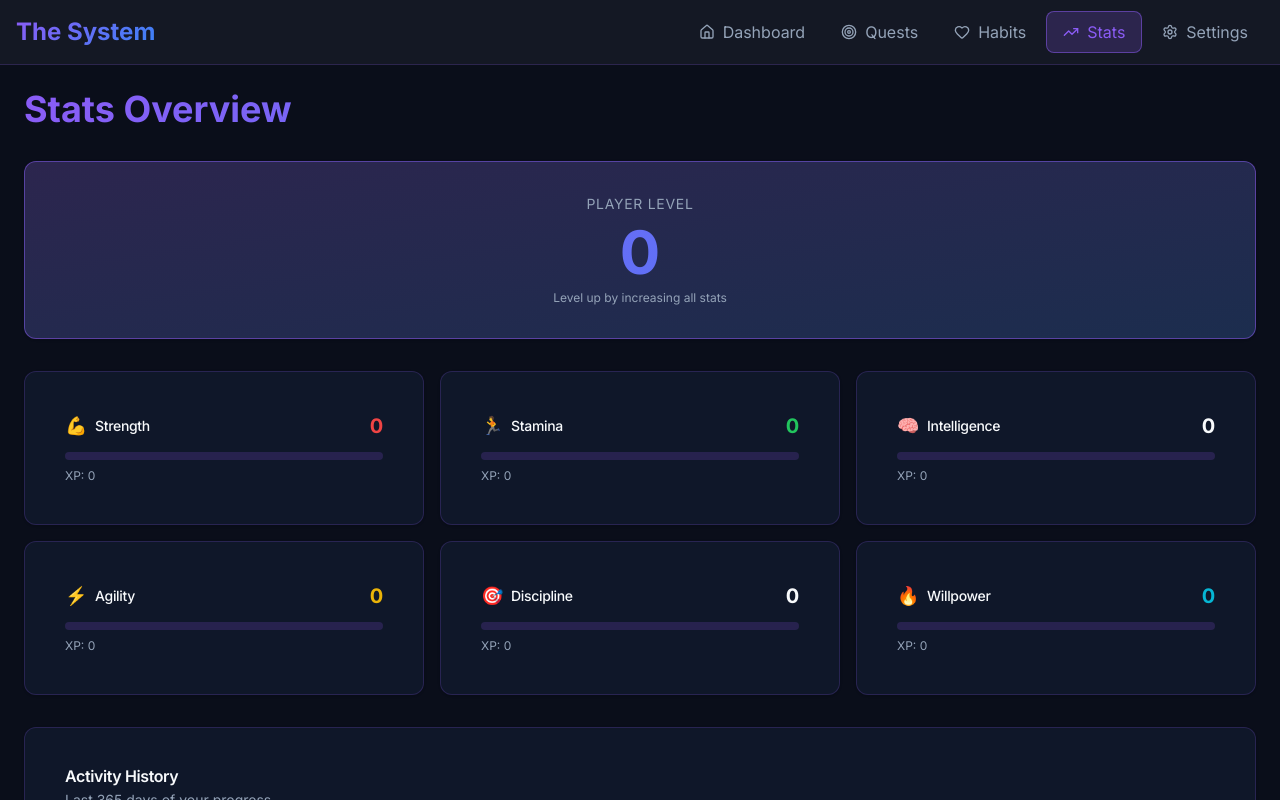
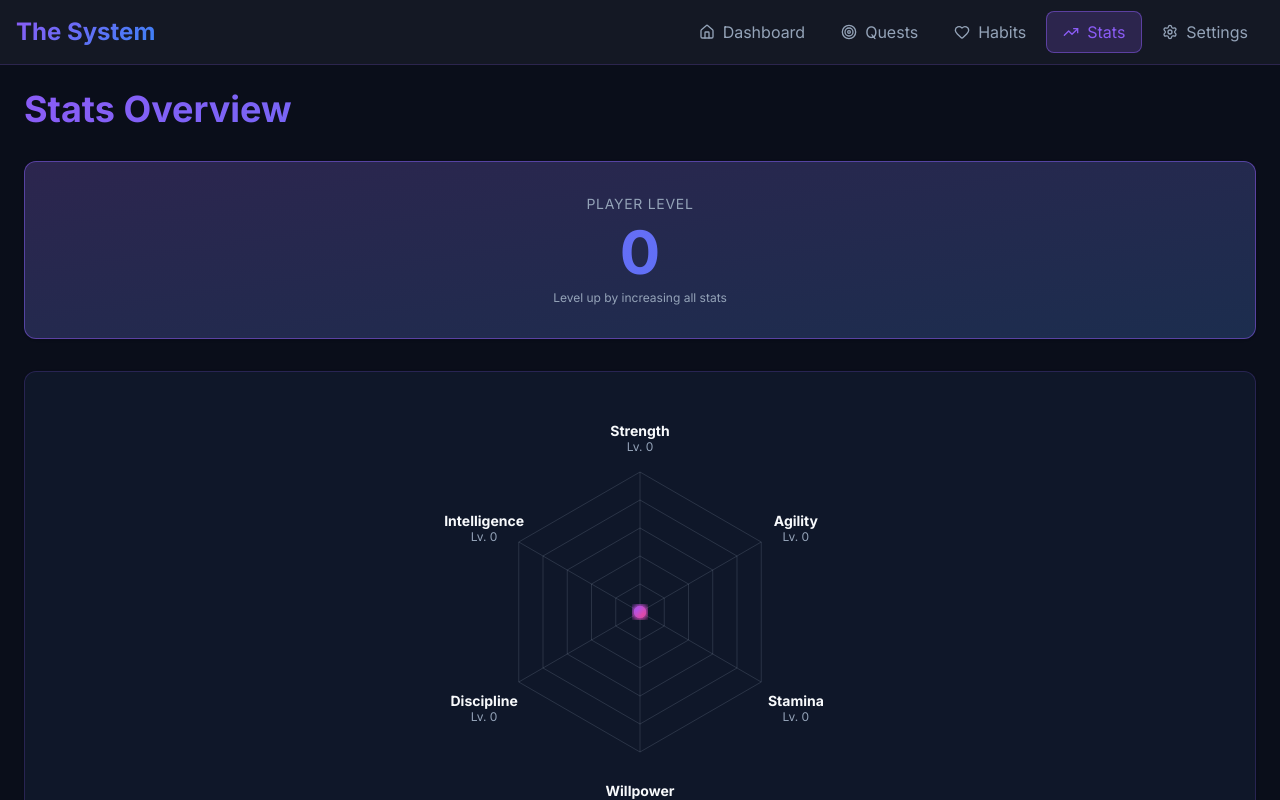
Before and after one commit to NerminVej/The_System, a Next.js app: page /stats in a window 1280 px wide. Shown: the top 800 px of the page. Built offline with nearby package versions, Linux system fonts and the light colour scheme.

Commit message:
add: hexagonial shape stat dstirbutiion

```diff
--- a/src/app/stats/page.tsx
+++ b/src/app/stats/page.tsx
@@ -3,6 +3,7 @@
 import { useStatsStore } from '@/store';
 import { StatCard } from '@/components/stats/StatCard';
 import { PlayerLevel } from '@/components/stats/PlayerLevel';
+import { StatsRadarChart } from '@/components/stats/StatsRadarChart';
 import { ActivityHeatmap } from '@/components/heatmap/ActivityHeatmap';
 import { Card, CardContent, CardHeader, CardTitle } from '@/components/ui/card';
 
@@ -14,6 +15,8 @@ export default function StatsPage() {
       <h1 className="text-4xl font-bold gradient-text">Stats Overview</h1>
 
       <PlayerLevel level={playerLevel} />
+
+      <StatsRadarChart stats={stats} />
 
       <div className="grid md:grid-cols-3 gap-4">
         <StatCard
--- /dev/null
+++ b/src/components/stats/StatsRadarChart.tsx
@@ -0,0 +1,235 @@
+'use client';
+
+import { PlayerStats } from '@/types';
+import { Card } from '@/components/ui/card';
+
+interface StatsRadarChartProps {
+  stats: PlayerStats;
+}
+
+export function StatsRadarChart({ stats }: StatsRadarChartProps) {
+  const size = 400;
+  const center = size / 2;
+  const maxRadius = size * 0.35;
+  const numLevels = 5;
+
+  // Order of stats for the hexagon (clockwise from top)
+  const statOrder: Array<keyof PlayerStats> = [
+    'strength',
+    'agility',
+    'stamina',
+    'willpower',
+    'discipline',
+    'intelligence',
+  ];
+
+  const statLabels = {
+    strength: 'Strength',
+    stamina: 'Stamina',
+    intelligence: 'Intelligence',
+    agility: 'Agility',
+    discipline: 'Discipline',
+    willpower: 'Willpower',
+  };
+
+  // Calculate angle for each stat (hexagon has 6 points)
+  const angleStep = (Math.PI * 2) / 6;
+  const startAngle = -Math.PI / 2; // Start at top
+
+  // Function to calculate point position on hexagon
+  const getPoint = (index: number, radius: number) => {
+    const angle = startAngle + angleStep * index;
+    return {
+      x: center + radius * Math.cos(angle),
+      y: center + radius * Math.sin(angle),
+    };
+  };
+
+  // Generate hexagon ring paths for background grid
+  const generateHexagonPath = (radius: number) => {
+    const points = Array.from({ length: 6 }, (_, i) => getPoint(i, radius));
+    return `M ${points[0].x} ${points[0].y} ${points
+      .slice(1)
+      .map((p) => `L ${p.x} ${p.y}`)
+      .join(' ')} Z`;
+  };
+
+  // Find max stat level for scaling
+  const maxStatLevel = Math.max(
+    ...statOrder.map((stat) => Math.max(stats[stat].level, 1)),
+    10 // Minimum scale of 10
+  );
+
+  // Generate stat polygon path
+  const generateStatPath = () => {
+    const points = statOrder.map((stat, index) => {
+      const level = stats[stat].level;
+      const normalizedLevel = Math.max(0, level); // Handle negative willpower
+      const radius = (normalizedLevel / maxStatLevel) * maxRadius;
+      return getPoint(index, radius);
+    });
+
+    return `M ${points[0].x} ${points[0].y} ${points
+      .slice(1)
+      .map((p) => `L ${p.x} ${p.y}`)
+      .join(' ')} Z`;
+  };
+
+  // Generate label positions (further out from the hexagon)
+  const getLabelPosition = (index: number) => {
+    const labelRadius = maxRadius + 40;
+    return getPoint(index, labelRadius);
+  };
+
+  return (
+    <Card className="stat-card w-full">
+      <div className="p-6">
+        <div className="flex justify-center">
+          <svg
+            width={size}
+            height={size}
+            viewBox={`0 0 ${size} ${size}`}
+            className="overflow-visible"
+          >
+            <defs>
+              {/* Purple/pink gradient for the stat fill */}
+              <linearGradient id="statGradient" x1="0%" y1="0%" x2="100%" y2="100%">
+                <stop offset="0%" stopColor="#a855f7" stopOpacity="0.8" />
+                <stop offset="100%" stopColor="#ec4899" stopOpacity="0.8" />
+              </linearGradient>
+
+              {/* Gradient for the border */}
+              <linearGradient id="borderGradient" x1="0%" y1="0%" x2="100%" y2="100%">
+                <stop offset="0%" stopColor="#a855f7" />
+                <stop offset="100%" stopColor="#ec4899" />
+              </linearGradient>
+
+              {/* Glow filter */}
+              <filter id="glow">
+                <feGaussianBlur stdDeviation="3" result="coloredBlur" />
+                <feMerge>
+                  <feMergeNode in="coloredBlur" />
+                  <feMergeNode in="SourceGraphic" />
+                </feMerge>
+              </filter>
+            </defs>
+
+            {/* Background hexagon rings */}
+            {Array.from({ length: numLevels }, (_, i) => {
+              const radius = ((i + 1) / numLevels) * maxRadius;
+              return (
+                <path
+                  key={i}
+                  d={generateHexagonPath(radius)}
+                  fill="none"
+                  stroke="currentColor"
+                  strokeWidth="1"
+                  className="text-muted-foreground/20"
+                />
+              );
+            })}
+
+            {/* Axis lines from center to each point */}
+            {statOrder.map((_, index) => {
+              const point = getPoint(index, maxRadius);
+              return (
+                <line
+                  key={index}
+                  x1={center}
+                  y1={center}
+                  x2={point.x}
+                  y2={point.y}
+                  stroke="currentColor"
+                  strokeWidth="1"
+                  className="text-muted-foreground/20"
+                />
+              );
+            })}
+
+            {/* Stat polygon fill */}
+            <path
+              d={generateStatPath()}
+              fill="url(#statGradient)"
+              className="transition-all duration-300"
+            />
+
+            {/* Stat polygon border with glow */}
+            <path
+              d={generateStatPath()}
+              fill="none"
+              stroke="url(#borderGradient)"
+              strokeWidth="2"
+              filter="url(#glow)"
+              className="transition-all duration-300"
+            />
+
+            {/* Stat points */}
+            {statOrder.map((stat, index) => {
+              const level = stats[stat].level;
+              const normalizedLevel = Math.max(0, level);
+              const radius = (normalizedLevel / maxStatLevel) * maxRadius;
+              const point = getPoint(index, radius);
+
+              return (
+                <g key={stat}>
+                  {/* Outer glow circle */}
+                  <circle
+                    cx={point.x}
+                    cy={point.y}
+                    r="6"
+                    fill="url(#borderGradient)"
+                    opacity="0.5"
+                    filter="url(#glow)"
+                  />
+                  {/* Inner point */}
+                  <circle
+                    cx={point.x}
+                    cy={point.y}
+                    r="4"
+                    fill="url(#borderGradient)"
+                    className="transition-all duration-300"
+                  />
+                </g>
+              );
+            })}
+
+            {/* Labels */}
+            {statOrder.map((stat, index) => {
+              const labelPos = getLabelPosition(index);
+              const level = stats[stat].level;
+
+              return (
+                <g key={`label-${stat}`}>
+                  <text
+                    x={labelPos.x}
+                    y={labelPos.y}
+                    textAnchor="middle"
+                    dominantBaseline="middle"
+                    className="fill-foreground font-bold text-sm"
+                  >
+                    {statLabels[stat]}
+                  </text>
+                  <text
+                    x={labelPos.x}
+                    y={labelPos.y + 16}
+                    textAnchor="middle"
+                    dominantBaseline="middle"
+                    className="fill-muted-foreground text-xs"
+                  >
+                    Lv. {level}
+                  </text>
+                </g>
+              );
+            })}
+          </svg>
+        </div>
+
+        <div className="mt-4 text-center">
+          <p className="text-sm text-muted-foreground">
+            Stand Stats Distribution
+          </p>
+        </div>
+      </div>
+    </Card>
+  );
+}
```
